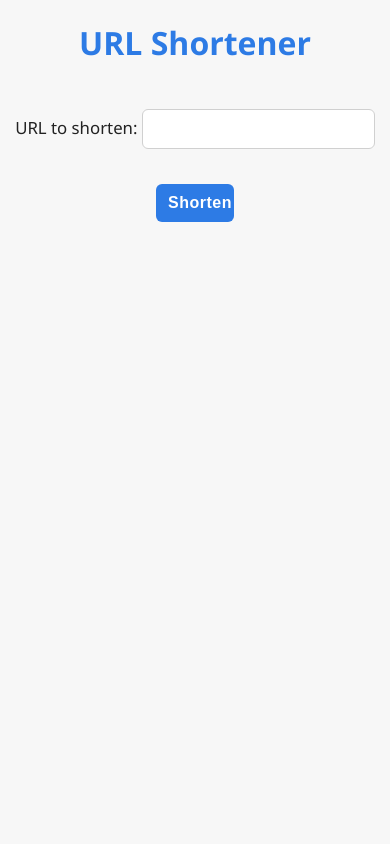
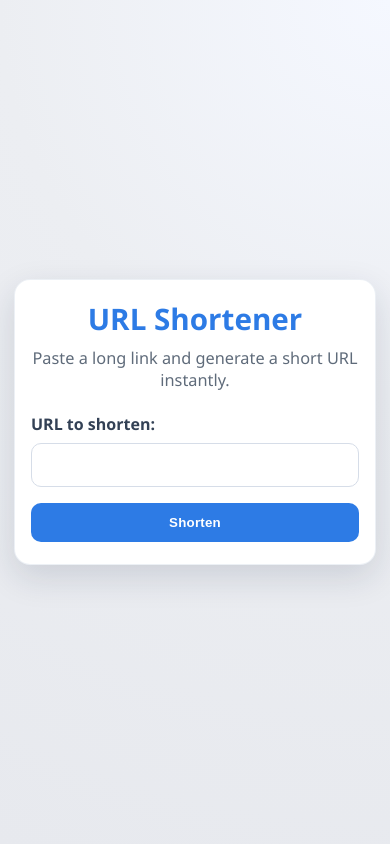
Before and after one commit to alejandrordeveloper/url-shortener, a Django app: page / in a window 390 px wide. Run offline with Django 5.2, Linux system fonts and the light colour scheme.

Commit message:
Improve frontend layout and responsive styles

```diff
--- a/url_shortener/shortener/static/shortener/styles.css
+++ b/url_shortener/shortener/static/shortener/styles.css
@@ -1,108 +1,189 @@
+:root {
+	--bg: #eceef2;
+	--card: #ffffff;
+	--text: #1f2937;
+	--muted: #5f6b7a;
+	--primary: #2d7be5;
+	--primary-hover: #1a5bb8;
+	--border: #d6dde8;
+	--shadow: 0 12px 34px rgba(23, 35, 61, 0.14);
+}
+
+* {
+	box-sizing: border-box;
+}
+
 body {
-	background: #f7f7f7;
-	font-family: 'Segoe UI', Arial, sans-serif;
-	color: #222;
+	background: radial-gradient(circle at top right, #f5f8ff 0%, var(--bg) 42%, #e7e9ee 100%);
+	font-family: "Segoe UI", Arial, sans-serif;
+	color: var(--text);
 	margin: 0;
-	padding: 0;
+	padding: 24px;
+	min-height: 100vh;
+	display: grid;
+	place-items: center;
 }
 
 .container {
-	max-width: 600px;
-	margin: 60px auto 0 auto;
-	background: #fff;
-	border-radius: 12px;
-	box-shadow: 0 4px 24px rgba(0,0,0,0.08);
-	padding: 32px 28px 28px 28px;
+	width: min(700px, 100%);
+	background: var(--card);
+	border-radius: 16px;
+	box-shadow: var(--shadow);
+	padding: 32px;
+	border: 1px solid rgba(214, 221, 232, 0.45);
 }
 
 h1 {
 	text-align: center;
-	color: #2d7be5;
-	margin-bottom: 28px;
-	font-size: 2rem;
+	color: var(--primary);
+	margin: 0 0 10px;
+	font-size: clamp(1.85rem, 3vw, 2.35rem);
+	line-height: 1.15;
+}
+
+.subtitle {
+	text-align: center;
+	color: var(--muted);
+	margin: 0 0 22px;
+	font-size: 1.02rem;
 }
 
 form {
 	display: flex;
 	flex-direction: column;
-	gap: 18px;
-    align-items: center;
+	gap: 16px;
 }
 
-input[type="url"], input[type="text"], button {
-	font-size: 1rem;
-	padding: 10px 12px;
-	border-radius: 6px;
-	border: 1px solid #d0d0d0;
-	outline: none;
-	transition: border 0.2s;
+form p {
+	margin: 0;
+	display: flex;
+	flex-direction: column;
+	gap: 8px;
 }
 
-input[type="url"]:focus, input[type="text"]:focus {
-	border: 1.5px solid #2d7be5;
+label {
+	font-weight: 600;
+	color: #334155;
+}
+
+input[type="url"],
+input[type="text"] {
+	width: 100%;
+	font-size: 1rem;
+	padding: 12px 14px;
+	border-radius: 10px;
+	border: 1px solid var(--border);
+	outline: none;
+	transition: border-color 0.2s, box-shadow 0.2s;
+	background: #fff;
+}
+
+input[type="url"]:focus,
+input[type="text"]:focus {
+	border-color: var(--primary);
+	box-shadow: 0 0 0 3px rgba(45, 123, 229, 0.16);
 }
 
 button {
-	background: #2d7be5;
+	background: var(--primary);
 	color: #fff;
 	border: none;
 	cursor: pointer;
-	font-weight: 600;
-	letter-spacing: 0.5px;
-    width: 20%;
-	transition: background 0.2s;
+	font-weight: 700;
+	letter-spacing: 0.2px;
+	padding: 12px 20px;
+	border-radius: 10px;
+	transition: background 0.2s ease, transform 0.08s ease;
+	align-self: flex-start;
 }
 
 button:hover {
-	background: #1a5bb8;
+	background: var(--primary-hover);
 }
 
-p, a {
-	text-align: center;
-	font-size: 1.05rem;
+button:active {
+	transform: translateY(1px);
 }
 
-/* Centrar enlaces */
+.url-label {
+	text-align: center;
+	color: var(--muted);
+	margin: 4px 0 12px;
+}
+
 a {
-	color: #2d7be5;
+	color: var(--primary);
 	text-decoration: none;
-	font-weight: 500;
-	transition: color 0.2s;
-	display: block;
-	margin: 0 auto;
-	width: fit-content;
+	font-weight: 600;
 }
 
 a:hover {
-	color: #1a5bb8;
 	text-decoration: underline;
 }
 
 .short-url {
 	display: block;
-	background: #f0f6ff;
-	color: #2d7be5;
-	padding: 10px 0;
-	border-radius: 6px;
-	margin: 18px 0 10px 0;
+	background: #f1f6ff;
+	color: var(--primary);
+	padding: 12px 14px;
+	border-radius: 10px;
+	margin: 0 auto 14px;
 	font-size: 1rem;
-	font-weight: 600;
+	font-weight: 700;
 	text-align: center;
-	word-break: break-all;
+	word-break: break-word;
+	overflow-wrap: anywhere;
+	max-width: 100%;
+	border: 1px solid #d5e4fb;
+}
+
+.copy-row {
+	display: grid;
+	grid-template-columns: 1fr auto;
+	gap: 10px;
+	align-items: center;
+	margin-bottom: 14px;
 }
 
 button.copy-btn {
-	background: #2d7be5;
-	color: #fff;
-	border: none;
-	cursor: pointer;
-	font-weight: 600;
-	letter-spacing: 0.5px;
-	width: 100px;
-	border-radius: 6px;
-	transition: background 0.2s;
+	width: auto;
+	min-width: 94px;
+	align-self: stretch;
 }
 
-button.copy-btn:hover {
-	background: #1a5bb8;
+.redirect-info,
+.note {
+	text-align: center;
+	margin: 8px 0;
+	line-height: 1.45;
 }
+
+.note {
+	color: var(--muted);
+	font-size: 0.95rem;
+}
+
+.back-link {
+	display: block;
+	text-align: center;
+	margin-top: 18px;
+}
+
+@media (max-width: 640px) {
+	body {
+		padding: 14px;
+	}
+
+	.container {
+		padding: 22px 16px;
+	}
+
+	.copy-row {
+		grid-template-columns: 1fr;
+	}
+
+	button,
+	button.copy-btn {
+		width: 100%;
+	}
+}
--- a/url_shortener/shortener/templates/shortener/form.html
+++ b/url_shortener/shortener/templates/shortener/form.html
@@ -2,14 +2,20 @@
 <!DOCTYPE html>
 <html>
 <head>
+    <meta charset="UTF-8">
+    <meta name="viewport" content="width=device-width, initial-scale=1.0">
     <title>URL Shortener</title>
-<link rel="stylesheet" href="{% static 'shortener/styles.css' %}"></head>
+    <link rel="stylesheet" href="{% static 'shortener/styles.css' %}">
+</head>
 <body>
+    <main class="container">
         <h1>URL Shortener</h1>
+        <p class="subtitle">Paste a long link and generate a short URL instantly.</p>
         <form method="post">
             {% csrf_token %}
             {{ form.as_p }}
             <button type="submit">Shorten</button>
         </form>
+    </main>
 </body>
 </html>
```
Also changed, not shown: url_shortener/shortener/templates/shortener/result.html (+28 -13 lines). Lines whose indentation alone changed are shown as unchanged.
